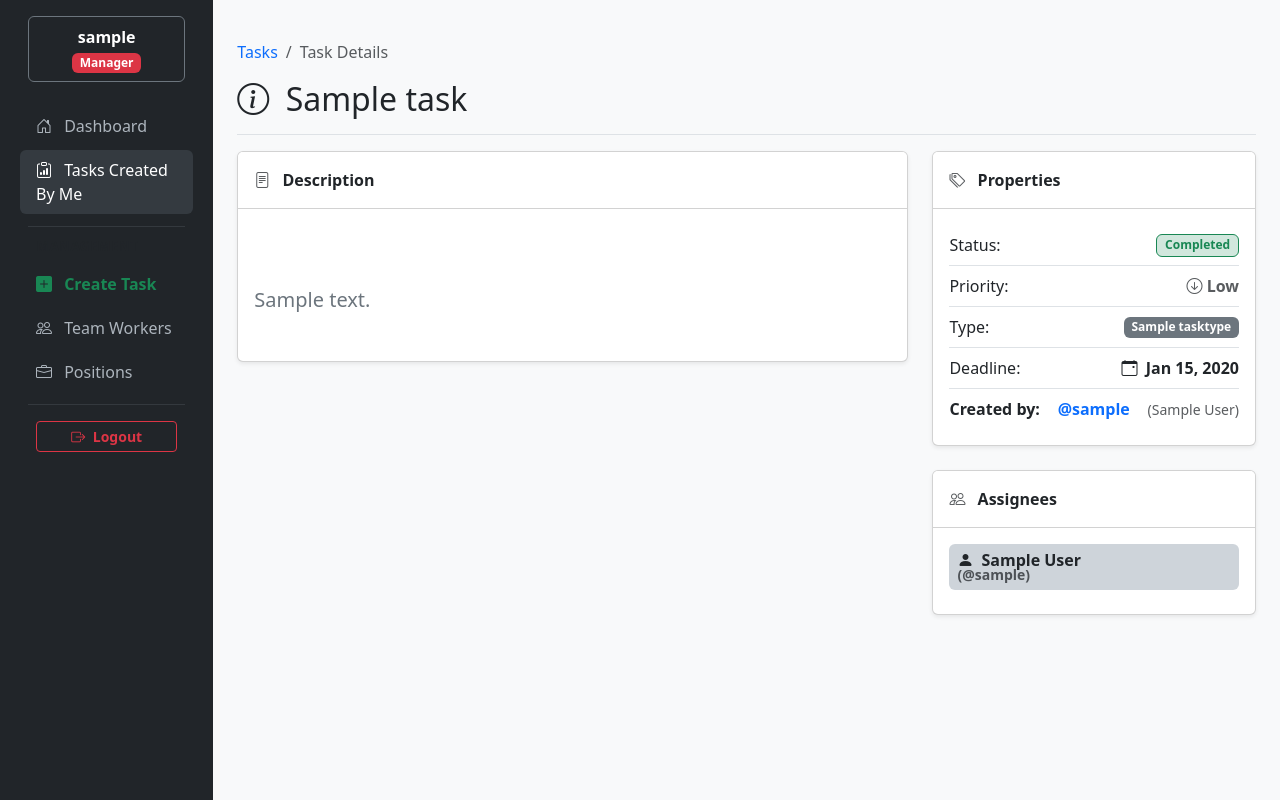
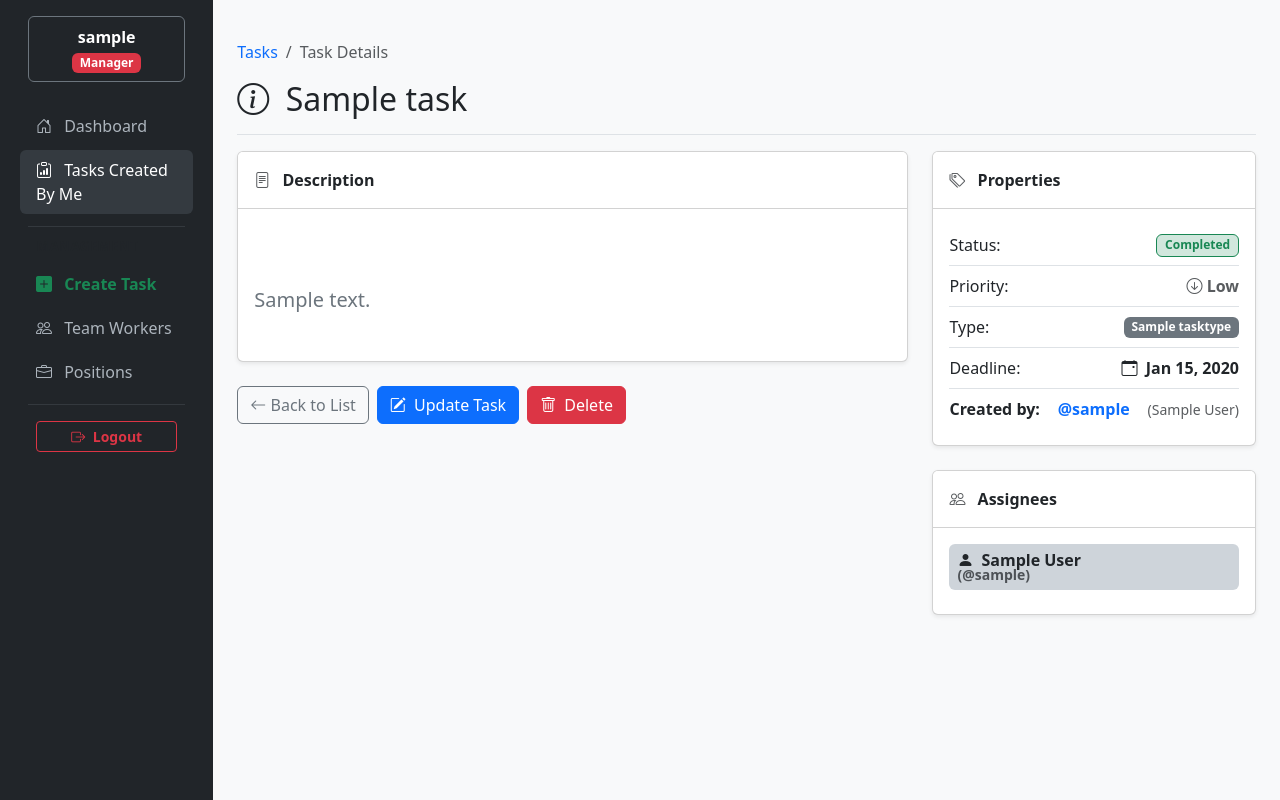
Before and after one commit to PavelPereverzev1/it-task-manager, a Django app: page /tasks/1/ in a window 1280 px wide. Run offline with Django 5.2, Linux system fonts and the light colour scheme; a user stored in the database is signed in; tables that the repository leaves empty hold one stand-in row (values such as "Sample post"); some libraries are stand-ins or nearby versions.

Commit message:
feat: restrict task editing/deletion to creator and implement modal status update for assignees

```diff
--- a/manager/urls.py
+++ b/manager/urls.py
@@ -4,8 +4,11 @@ from .views import (
     PositionListView,
     TaskAllListView,
     TaskCreateView,
+    TaskDeleteView,
     TaskDetailView,
     TaskListView,
+    TaskUpdateStatusView,
+    TaskUpdateView,
     WorkerListView,
     WorkerRegisterView,
     index,
@@ -18,6 +21,15 @@ urlpatterns = [
     path("tasks/", TaskListView.as_view(), name="task-list"),
     path("tasks/<int:pk>/", TaskDetailView.as_view(), name="task-detail"),
     path("tasks/create/", TaskCreateView.as_view(), name="task-create"),
+    path("tasks/<int:pk>/update/", TaskUpdateView.as_view(), name="task-update"),
+    path(
+        "tasks/<int:pk>/update-status/",
+        TaskUpdateStatusView.as_view(),
+        name="task-update-status",
+    ),
+    path(
+        "tasks/<int:pk>/delete/", TaskDeleteView.as_view(), name="task-delete"
+    ),  # или "task-confirm-delete"
     path("workers/", WorkerListView.as_view(), name="worker-list"),
     path("positions/", PositionListView.as_view(), name="position-list"),
 ]
--- a/manager/views.py
+++ b/manager/views.py
@@ -1,10 +1,15 @@
 from django.contrib.auth.mixins import LoginRequiredMixin, UserPassesTestMixin
 from django.db.models import Count
-from django.shortcuts import render
+from django.shortcuts import redirect, render
 from django.urls import reverse_lazy
 from django.views import generic
 
-from .forms import SearchForm, TaskForm, WorkerCreationForm
+from .forms import (
+    SearchForm,
+    TaskForm,
+    TaskStatusUpdateForm,
+    WorkerCreationForm,
+)
 from .models import Position, Task, Worker
 
 
@@ -82,6 +87,44 @@ class TaskCreateView(LoginRequiredMixin, UserPassesTestMixin, generic.CreateView
         return super().form_valid(form)
 
 
+class TaskUpdateView(LoginRequiredMixin, UserPassesTestMixin, generic.UpdateView):
+    model = Task
+    form_class = TaskForm  # Твоя полная форма
+    template_name = "manager/task_form.html"
+
+    def test_func(self):
+        # Доступ к полной форме имеет ТОЛЬКО создатель-менеджер
+        return self.get_object().created_by == self.request.user
+
+    def get_success_url(self):
+        return reverse_lazy("manager:task-detail", kwargs={"pk": self.object.pk})
+
+
+class TaskUpdateStatusView(LoginRequiredMixin, UserPassesTestMixin, generic.UpdateView):
+    model = Task
+    form_class = TaskStatusUpdateForm
+
+    def test_func(self):
+        # Сюда пускаем только закрепленных исполнителей
+        task = self.get_object()
+        return self.request.user in task.assignees.all()
+
+    def get_success_url(self):
+        # После изменения статуса возвращаем воркера на ту же страницу деталей задачи
+        return reverse_lazy("manager:task-detail", kwargs={"pk": self.object.pk})
+
+
+class TaskDeleteView(LoginRequiredMixin, UserPassesTestMixin, generic.DeleteView):
+    model = Task
+    template_name = "manager/task_confirm_delete.html"
+    success_url = reverse_lazy("manager:task-list")
+
+    def test_func(self):
+        task = self.get_object()
+        # Удалять может ТОЛЬКО менеджер, который создал эту задачу
+        return task.created_by == self.request.user
+
+
 class WorkerListView(LoginRequiredMixin, generic.ListView):
     model = Worker
     context_object_name = "worker_list"
--- a/templates/base.html
+++ b/templates/base.html
@@ -20,7 +20,6 @@
 
     <main
         class="{% if user.is_authenticated %}col-md-9 ms-sm-auto col-lg-10 px-md-4{% else %}col-12 px-md-5{% endif %} py-4">
-
       {% block content %}
       {% endblock %}
     </main>
--- a/templates/manager/task_detail.html
+++ b/templates/manager/task_detail.html
@@ -28,6 +28,26 @@
             {% endif %}
           </p>
         </div>
+      </div>
+
+      <div class="d-flex gap-2 mb-4">
+        <a href="{% url 'manager:task-list' %}" class="btn btn-outline-secondary">
+          <i class="bi bi-arrow-left"></i> Back to List
+        </a>
+
+        {% if task.created_by == user %}
+          <a href="{% url 'manager:task-update' task.id %}" class="btn btn-primary">
+            <i class="bi bi-pencil-square me-1"></i> Update Task
+          </a>
+          <a href="{% url 'manager:task-delete' task.id %}" class="btn btn-danger">
+            <i class="bi bi-trash me-1"></i> Delete
+          </a>
+
+        {% elif user in task.assignees.all %}
+          <button type="button" class="btn btn-success fw-bold" data-bs-toggle="modal" data-bs-target="#statusModal">
+            <i class="bi bi-arrow-repeat me-1"></i> Change Status
+          </button>
+        {% endif %}
       </div>
     </div>
 
@@ -89,10 +109,10 @@
         <div class="card-body">
           {% for worker in task.assignees.all %}
             <div class="d-flex align-items-center mb-2">
-                        <span class="badge bg-dark-subtle text-dark p-2 w-100 text-start fs-6">
-                            <i class="bi bi-person-fill me-2"></i>{{ worker.first_name }} {{ worker.last_name }}
-                            <small class="text-muted d-block">(@{{ worker.username }})</small>
-                        </span>
+              <span class="badge bg-dark-subtle text-dark p-2 w-100 text-start fs-6">
+                  <i class="bi bi-person-fill me-2"></i>{{ worker.first_name }} {{ worker.last_name }}
+                  <small class="text-muted d-block">(@{{ worker.username }})</small>
+              </span>
             </div>
           {% empty %}
             <p class="text-muted mb-0">No one is assigned to this task yet.</p>
@@ -101,4 +121,45 @@
       </div>
     </div>
   </div>
+
+  {% if user in task.assignees.all %}
+    <div class="modal fade" id="statusModal" tabindex="-1" aria-labelledby="statusModalLabel" aria-hidden="true">
+      <div class="modal-dialog modal-dialog-centered">
+        <div class="modal-content text-dark">
+          <div class="modal-header">
+            <h5 class="modal-title" id="statusModalLabel">Update Task Status</h5>
+            <button type="button" class="btn-close" data-bs-dismiss="modal" aria-label="Close"></button>
+          </div>
+
+          <form method="post" action="{% url 'manager:task-update-status' task.id %}">
+            {% csrf_token %}
+            <div class="modal-body">
+              <p class="text-muted mb-3">
+                Current state:
+                {% if task.is_completed %}
+                  <span class="badge bg-success">Completed</span>
+                {% else %}
+                  <span class="badge bg-warning text-dark">In Progress</span>
+                {% endif %}
+              </p>
+
+              <div class="mb-3">
+                <label for="id_is_completed" class="form-label fw-bold">Select New Status:</label>
+                <select name="is_completed" id="id_is_completed" class="form-select">
+                  <option value="False" {% if not task.is_completed %}selected{% endif %}>In Progress</option>
+                  <option value="True" {% if task.is_completed %}selected{% endif %}>Completed</option>
+                </select>
+              </div>
+            </div>
+            <div class="modal-footer">
+              <button type="button" class="btn btn-outline-secondary" data-bs-dismiss="modal">Cancel</button>
+              <button type="submit" class="btn btn-success fw-bold">Save Status</button>
+            </div>
+          </form>
+
+        </div>
+      </div>
+    </div>
+  {% endif %}
+
 {% endblock %}
```
Also changed, not shown: manager/forms.py (+12 -0 lines), templates/manager/task_confirm_delete.html (added, +34 -0 lines), templates/manager/task_form.html (+16 -6 lines).
